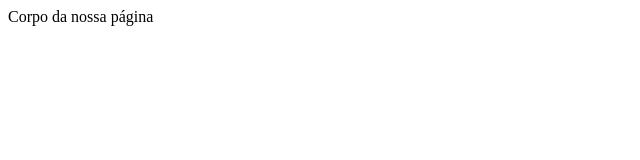
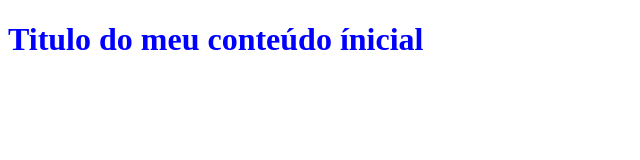
Before and after one commit to JoaoVitor009/teste-aula-github, a plain HTML site: page index.html in a window 1280 px wide. Shown: the whole page, without its empty margins (0-640 px from the left). Drawn offline with Linux system fonts and the light colour scheme.

Commit message:
Initializing page title styling

```diff
--- a/index.html
+++ b/index.html
@@ -1,11 +1,15 @@
 <!DOCTYPE html>
 <html lang="en">
+
 <head>
     <meta charset="UTF-8">
     <meta name="viewport" content="width=device-width, initial-scale=1.0">
     <title>Titulo da página</title>
+    <link rel="stylesheet" href="./style.css">
 </head>
 <body>
-    Corpo da nossa página
+    <header>
+        <h1>Titulo do meu conteúdo ínicial</h1>
+    </header>
 </body>
 </html>
--- a/style.css
+++ b/style.css
@@ -1,3 +1,7 @@
 .container {
     background-color: red;
 }
+
+h1{
+    color: blue;
+}
```
